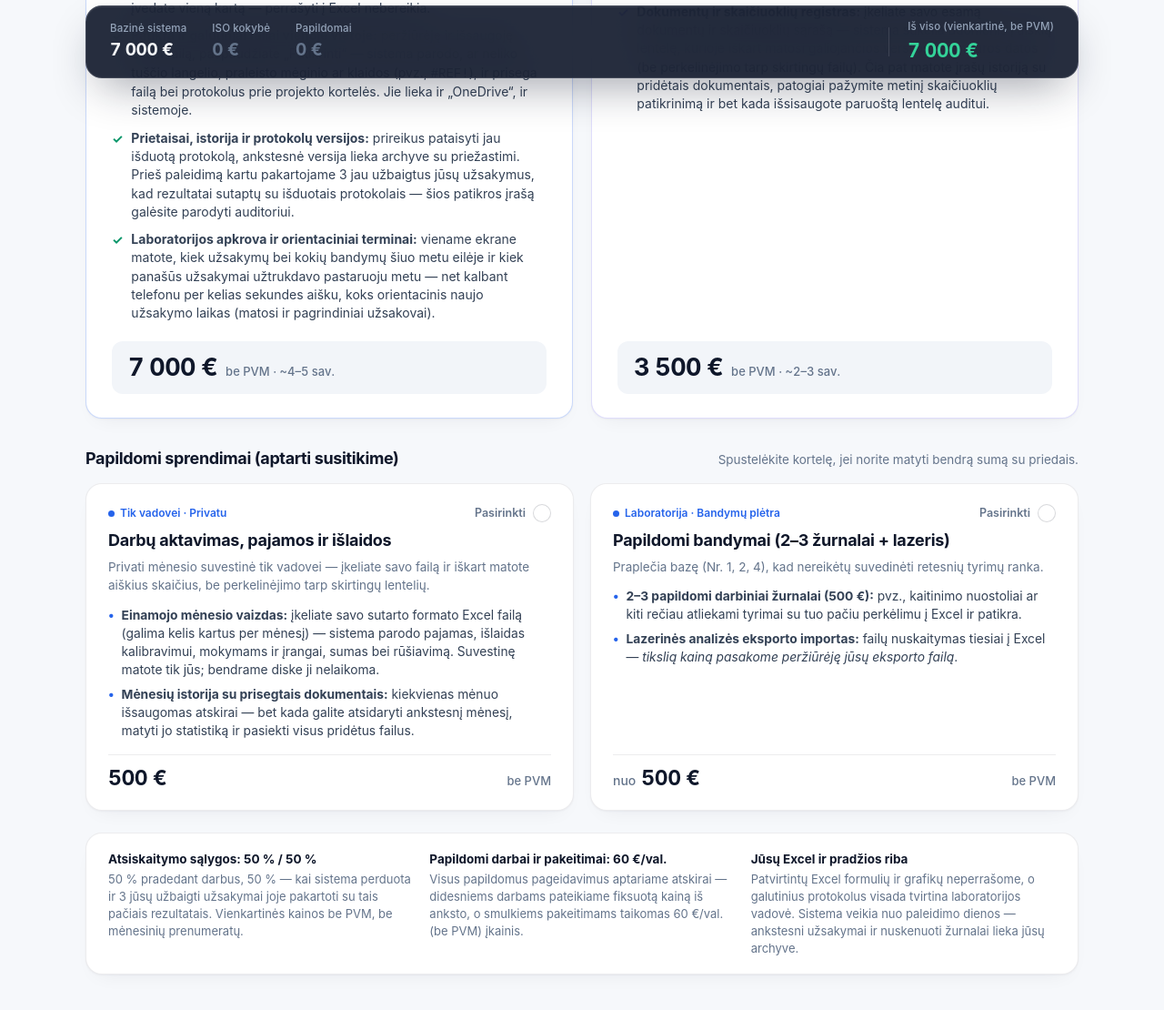
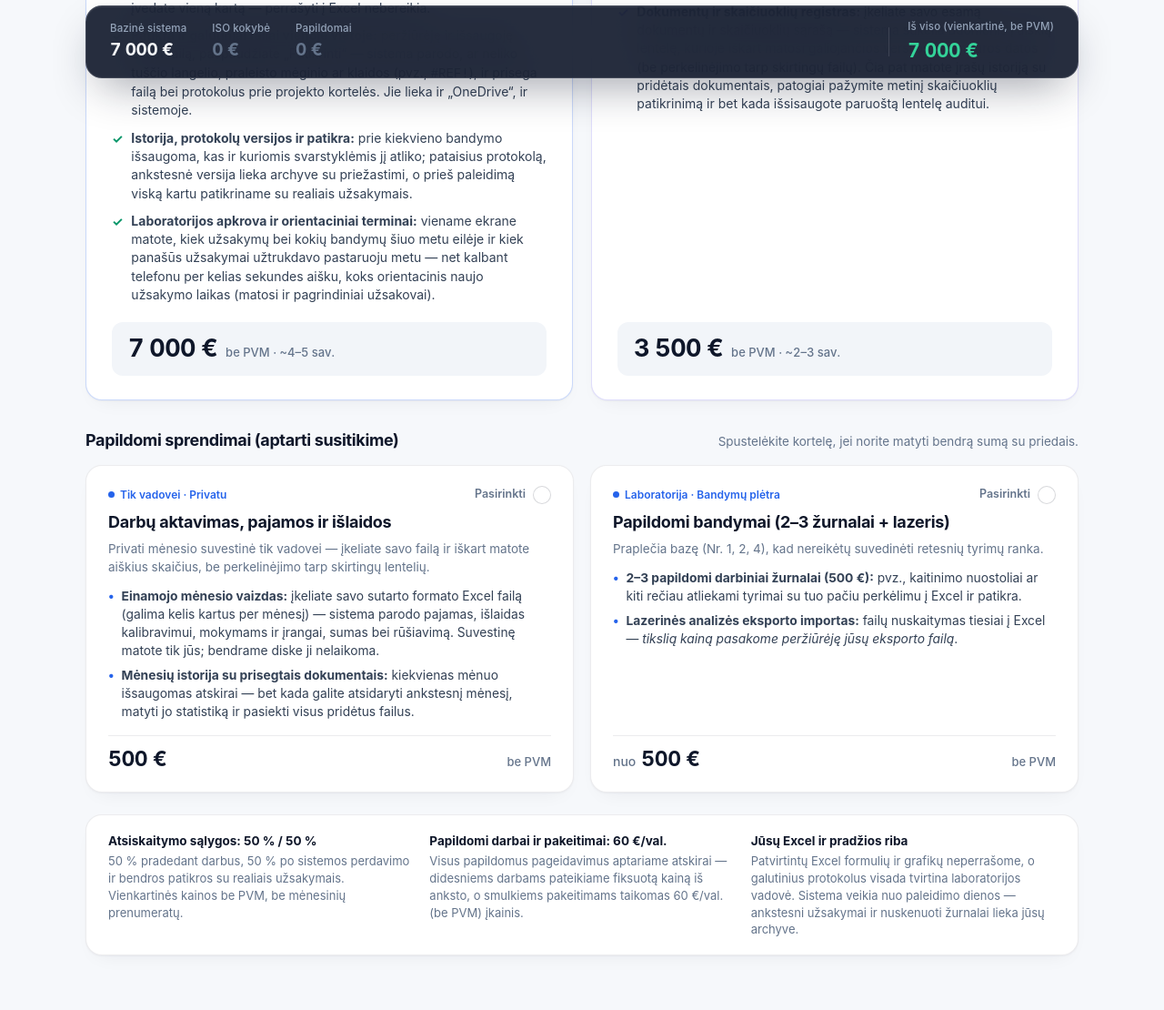
Before and after one commit to JustinasBarr/lab-preview-2026, a plain HTML site: page pasiulymas.html in a window 1280 px wide. Shown: the part 700-1810 px from the top of the page at 91% size. Drawn offline with Linux system fonts and the light colour scheme.

Commit message:
Simplify Step 5 and payment handover wording without arbitrary 3-order detail

```diff
--- a/pasiulymas.html
+++ b/pasiulymas.html
@@ -302,7 +302,7 @@
             <li><span class="chk">✓</span> <span><strong>Skaitmeniniai svėrimų žurnalai (Nr. 1, 2 ir 4):</strong> svorį laborantas įveda planšetėje ar kompiuteryje prie konkretaus mėginio, o sistema įrašo, kas, kada ir kuriomis svarstyklėmis svėrė; žurnalą bet kada išsisaugote PDF formatu. Tiesioginis svorio perkėlimas iš svarstyklių — atskiras darbas (kainą pasakome išbandę vietoje).</span></li>
             <li><span class="chk">✓</span> <span><strong>Perkėlimas į jūsų Excel („OneDrive“):</strong> vienu mygtuku sistema sukuria projekto aplanke švarią jūsų Excel šablono kopiją ir surašo svėrimus. Atidarius failą, Excel pagal jūsų formules pats apskaičiuoja rezultatus ir užpildo grafikus, suvestines bei protokolus. Svorį įvedate vieną kartą — perrašyti į Excel nebereikia.</span></li>
             <li><span class="chk">✓</span> <span><strong>Patikra ir galutiniai failai vienoje vietoje:</strong> peržiūrėję ir išsaugoję Excel failą, paspaudžiate „Patikrinti“ — sistema parodo, ar neliko tuščio langelio, praleisto mėginio ar klaidos (pvz., <code>#REF!</code>), ir prisega failą bei protokolus prie projekto kortelės. Jie lieka ir „OneDrive“, ir sistemoje.</span></li>
-            <li><span class="chk">✓</span> <span><strong>Prietaisai, istorija ir protokolų versijos:</strong> prireikus pataisyti jau išduotą protokolą, ankstesnė versija lieka archyve su priežastimi. Prieš paleidimą kartu pakartojame 3 jau užbaigtus jūsų užsakymus, kad rezultatai sutaptų su išduotais protokolais — šios patikros įrašą galėsite parodyti auditoriui.</span></li>
+            <li><span class="chk">✓</span> <span><strong>Istorija, protokolų versijos ir patikra:</strong> prie kiekvieno bandymo išsaugoma, kas ir kuriomis svarstyklėmis jį atliko; pataisius protokolą, ankstesnė versija lieka archyve su priežastimi, o prieš paleidimą viską kartu patikriname su realiais užsakymais.</span></li>
             <li><span class="chk">✓</span> <span><strong>Laboratorijos apkrova ir orientaciniai terminai:</strong> viename ekrane matote, kiek užsakymų bei kokių bandymų šiuo metu eilėje ir kiek panašūs užsakymai užtrukdavo pastaruoju metu — net kalbant telefonu per kelias sekundes aišku, koks orientacinis naujo užsakymo laikas (matosi ir pagrindiniai užsakovai).</span></li>
           </ul>
         </div>
@@ -397,7 +397,7 @@
     <section class="terms">
       <div class="term-box">
         <strong>Atsiskaitymo sąlygos: 50 % / 50 %</strong>
-        <span>50 % pradedant darbus, 50 % — kai sistema perduota ir 3 jūsų užbaigti užsakymai joje pakartoti su tais pačiais rezultatais. Vienkartinės kainos be PVM, be mėnesinių prenumeratų.</span>
+        <span>50 % pradedant darbus, 50 % po sistemos perdavimo ir bendros patikros su realiais užsakymais. Vienkartinės kainos be PVM, be mėnesinių prenumeratų.</span>
       </div>
       <div class="term-box">
         <strong>Papildomi darbai ir pakeitimai: 60 €/val.</strong>
```
